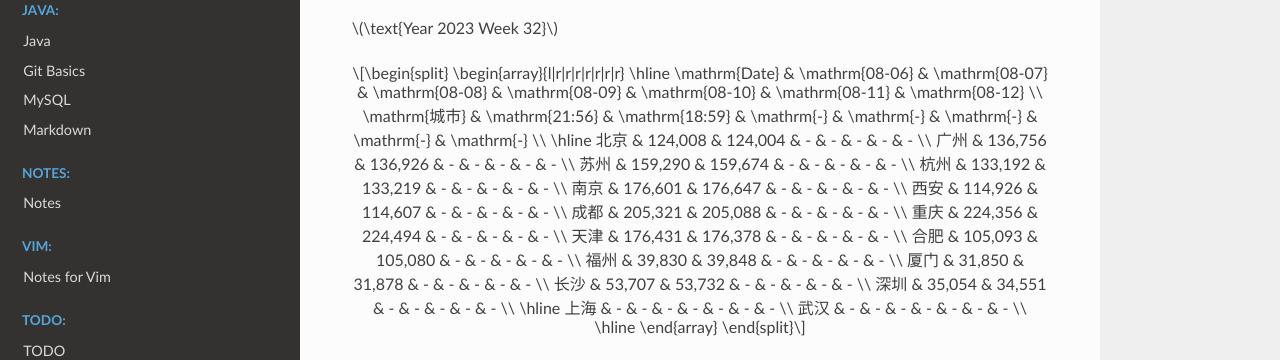
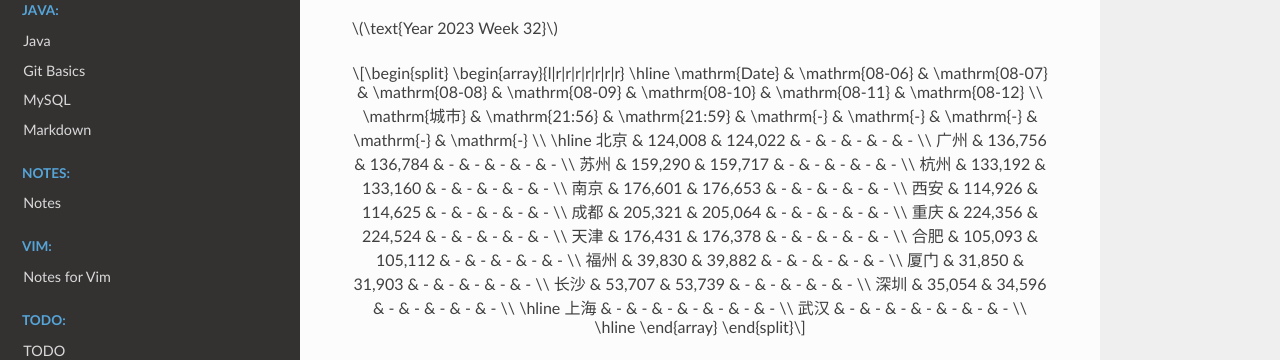
Before and after one commit to Pyrad/pyradnotes, a Sphinx documentation site: the page built from source/RealEstate/resalenumbers2023.md, in a window 1280 px wide and 900 px high, scrolled down 10862 px. Shown: the part 373-733 px from the top of the window. Built offline with Sphinx 7.4.7 and the Read the Docs theme 2.0.0, drawn with Linux system fonts in a browser that asks for light colours; a script that is not in the unit is left out.

Commit message:
Realestate Update resale numbers 2023-08-07 22:23

```diff
--- a/source/RealEstate/resalenumbers2023.md
+++ b/source/RealEstate/resalenumbers2023.md
@@ -738,22 +738,22 @@ $$
 \begin{array}{l|r|r|r|r|r|r|r}
 \hline
 \mathrm{Date} & \mathrm{08-06} & \mathrm{08-07} & \mathrm{08-08} & \mathrm{08-09} & \mathrm{08-10} & \mathrm{08-11} & \mathrm{08-12} \\
-\mathrm{城市} & \mathrm{21:56} & \mathrm{18:59} & \mathrm{-} & \mathrm{-} & \mathrm{-} & \mathrm{-} & \mathrm{-} \\
+\mathrm{城市} & \mathrm{21:56} & \mathrm{21:59} & \mathrm{-} & \mathrm{-} & \mathrm{-} & \mathrm{-} & \mathrm{-} \\
 \hline
-北京 & 124,008 & 124,004 & - & - & - & - & - \\
-广州 & 136,756 & 136,926 & - & - & - & - & - \\
-苏州 & 159,290 & 159,674 & - & - & - & - & - \\
-杭州 & 133,192 & 133,219 & - & - & - & - & - \\
-南京 & 176,601 & 176,647 & - & - & - & - & - \\
-西安 & 114,926 & 114,607 & - & - & - & - & - \\
-成都 & 205,321 & 205,088 & - & - & - & - & - \\
-重庆 & 224,356 & 224,494 & - & - & - & - & - \\
+北京 & 124,008 & 124,022 & - & - & - & - & - \\
+广州 & 136,756 & 136,784 & - & - & - & - & - \\
+苏州 & 159,290 & 159,717 & - & - & - & - & - \\
+杭州 & 133,192 & 133,160 & - & - & - & - & - \\
+南京 & 176,601 & 176,653 & - & - & - & - & - \\
+西安 & 114,926 & 114,625 & - & - & - & - & - \\
+成都 & 205,321 & 205,064 & - & - & - & - & - \\
+重庆 & 224,356 & 224,524 & - & - & - & - & - \\
 天津 & 176,431 & 176,378 & - & - & - & - & - \\
-合肥 & 105,093 & 105,080 & - & - & - & - & - \\
-福州 & 39,830 & 39,848 & - & - & - & - & - \\
-厦门 & 31,850 & 31,878 & - & - & - & - & - \\
-长沙 & 53,707 & 53,732 & - & - & - & - & - \\
-深圳 & 35,054 & 34,551 & - & - & - & - & - \\
+合肥 & 105,093 & 105,112 & - & - & - & - & - \\
+福州 & 39,830 & 39,882 & - & - & - & - & - \\
+厦门 & 31,850 & 31,903 & - & - & - & - & - \\
+长沙 & 53,707 & 53,739 & - & - & - & - & - \\
+深圳 & 35,054 & 34,596 & - & - & - & - & - \\
 \hline
 上海 & - & - & - & - & - & - & - \\
 武汉 & - & - & - & - & - & - & - \\
```
Also changed, not shown: 1 other file.
